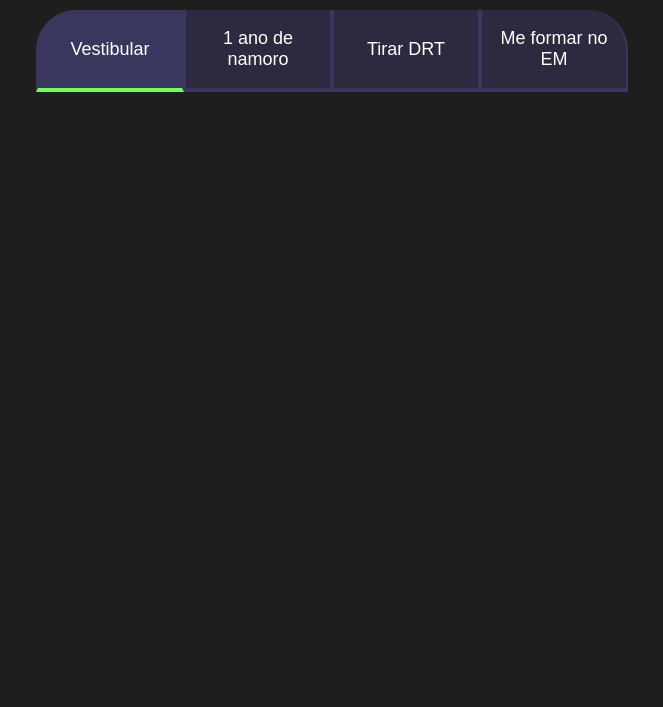
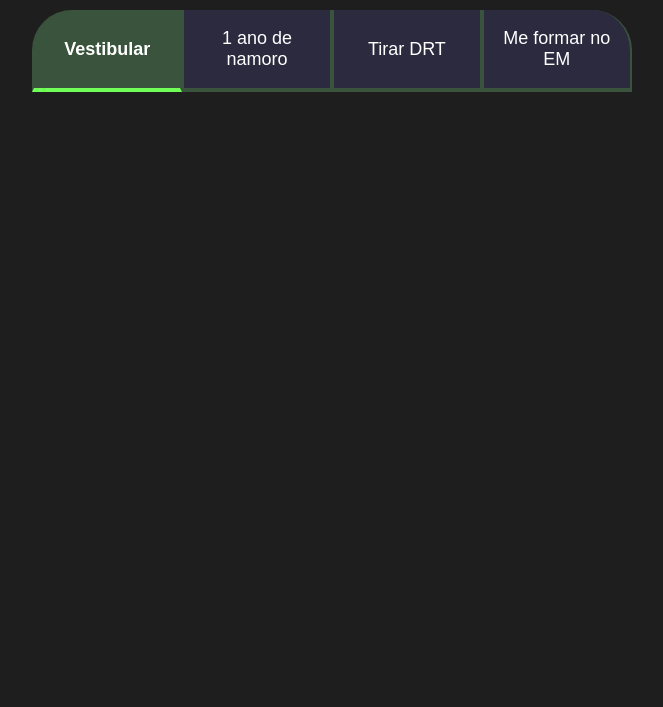
Before and after one commit to Fefomp3/PVCRONOMETROTRABALHO, a plain HTML site: page index.html in a window 1280 px wide. Shown: the part 93-800 px from the top of the page, without its empty margins (308-971 px from the left). Drawn offline with Linux system fonts and the light colour scheme.

Commit message:
Hora do Desafio 2

```diff
--- a/style.css
+++ b/style.css
@@ -4,7 +4,7 @@
   --cor-de-fundo: #1e1e1e;
   --verde: #6fff57;
   --branco: #ffffff;
-  --botao-ativo: #3a375e;
+  --botao-ativo: #39533c;
   --botao-inativo: rgba(58, 55, 94, 0.5);
   --texto-fundo: rgba(58, 55, 94, 0.3);
 }
@@ -62,6 +62,7 @@ body {
 .ativo {
   background-color: var(--botao-ativo);
   border-bottom: 4px solid var(--verde);
+  font-weight:bolder;
 }
 
 @media screen and (min-width: 768px) {
```
